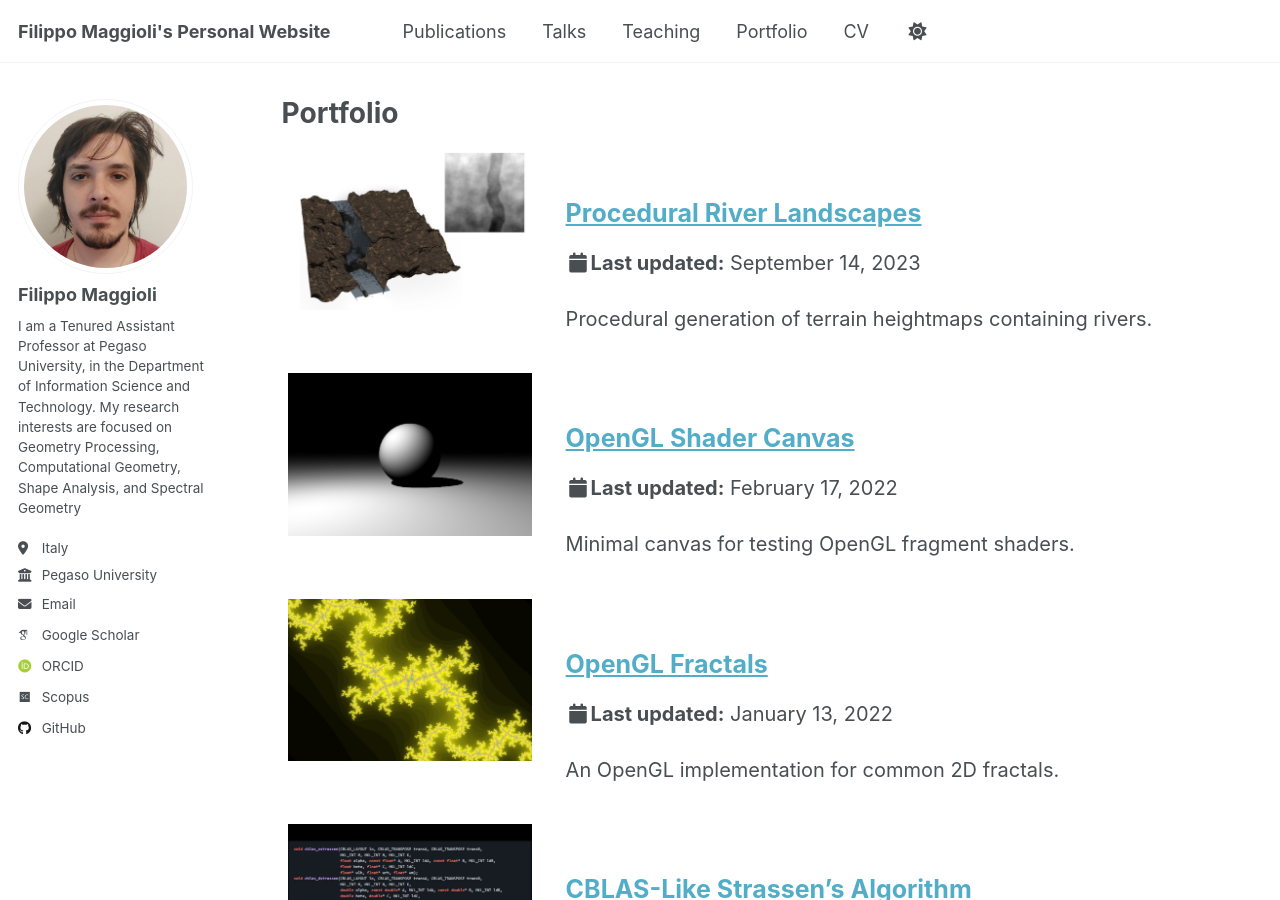
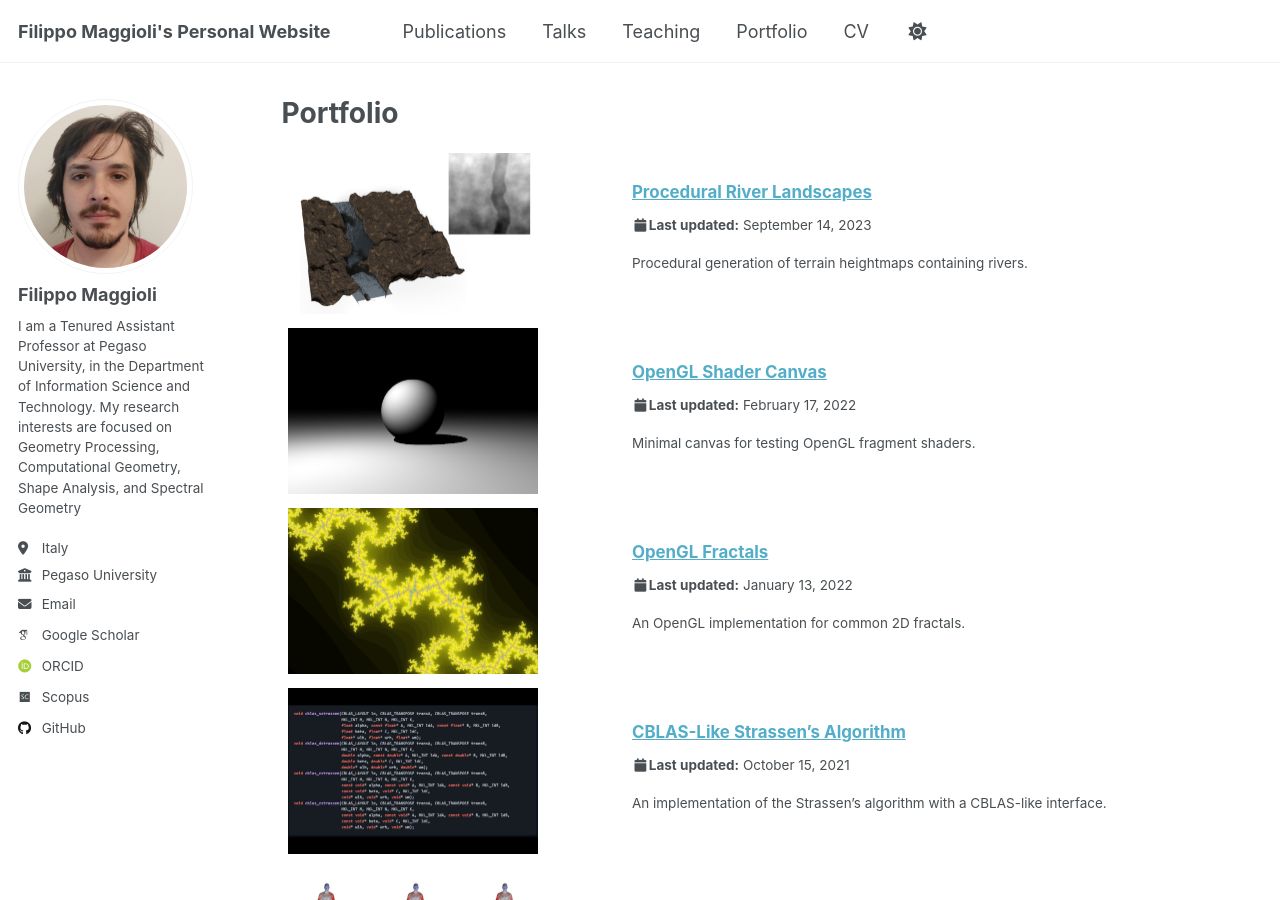
Before and after one commit to fmaggioli/fmaggioli.github.io, a Jekyll site: the page built from _pages/portfolio.html, in a window 1280 px wide and 900 px high. Built offline with Jekyll 4.4.1, drawn with Linux system fonts in a browser that asks for light colours; some web fonts are replaced.

Commit message:
Polishing portfolio

```diff
--- a/_includes/portfolio-single.html
+++ b/_includes/portfolio-single.html
@@ -17,7 +17,7 @@
   <td>
     <div class="{{ include.type | default: "list" }}__item">
       <article class="archive__item" itemscope itemtype="http://schema.org/CreativeWork">
-          <div class="text">
+          <!-- <div class="text"> -->
             <h2 class="archive__item-title" itemprop="headline">
               {% if post.link %}
                 <a href="{{ post.link }}">{{ title }}</a> <a href="{{ base_path }}{{ post.url }}" rel="permalink"><i class="fa fa-link" aria-hidden="true" title="permalink"></i><span class="sr-only">Permalink</span></a>
@@ -71,7 +71,7 @@
             {% elsif post.bibtexurl %}
               <p><a href="{{ post.bibtexurl }}">Download Bibtex</a></p>
             {% endif %}
-          </div>
+          <!-- </div> -->
       </article>
     </div>
   </td>
```
